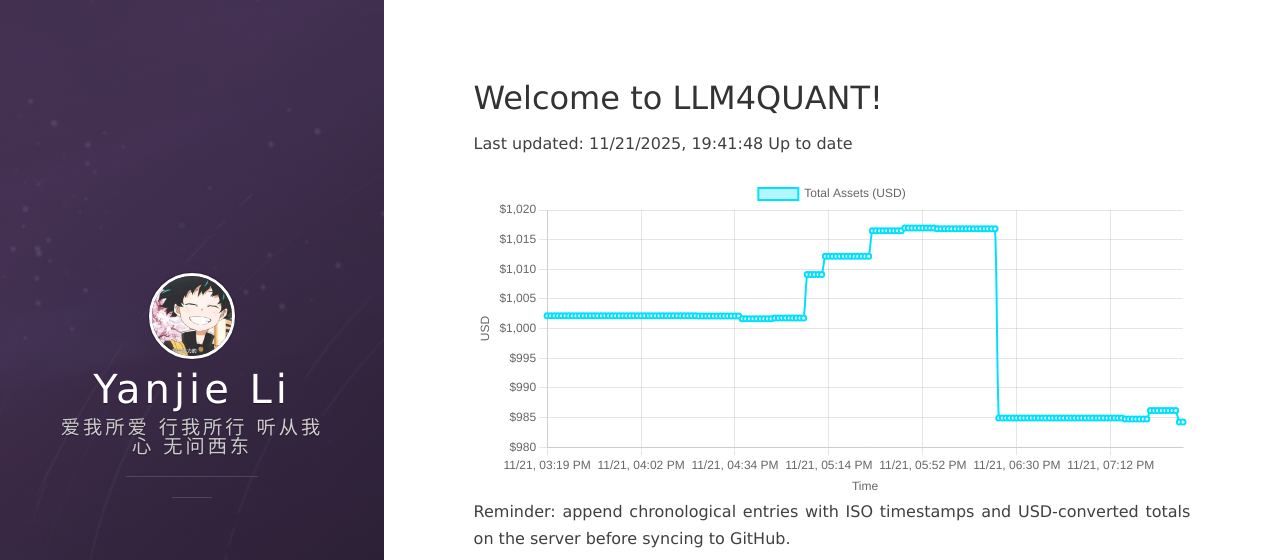
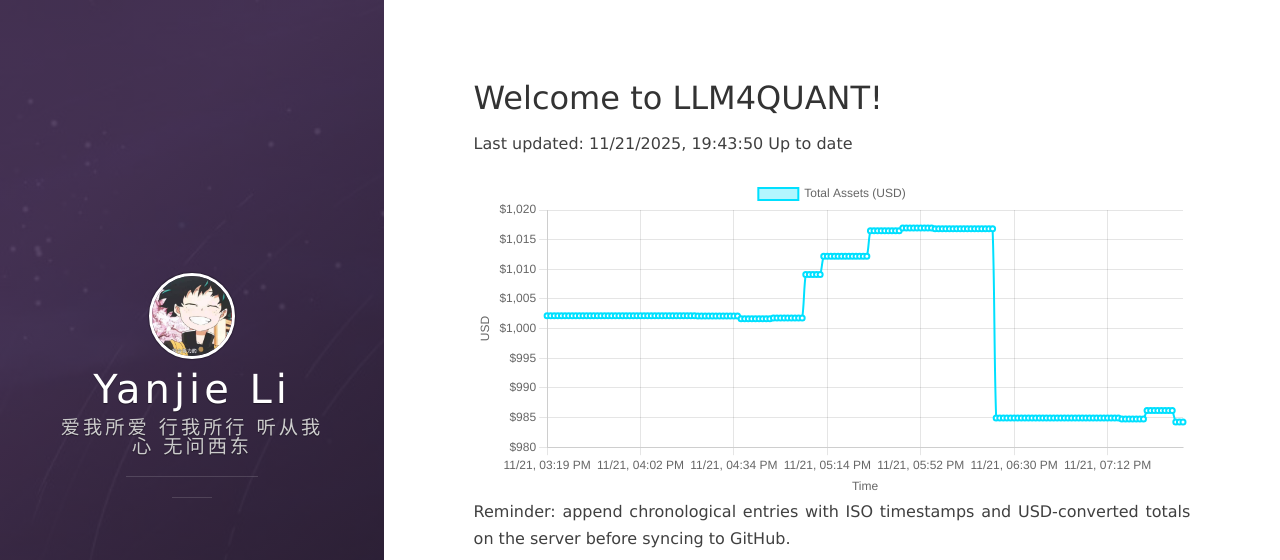
Before and after one commit to leeyegy/leeyegy.github.io, a Jekyll site: the page built from live-trading.html, in a window 1280 px wide and 1000 px high. Shown: the top 560 px of the window. Built offline with Jekyll 4.4.1, drawn with Linux system fonts in a browser that asks for light colours; nearby versions of some CDN libraries.

Commit message:
AccountMonitor: update balance history 2025-11-22T03:43:50+08:00

```diff
--- a/assets/data/binance/balance-history.json
+++ b/assets/data/binance/balance-history.json
@@ -1,5 +1,5 @@
 {
-  "generatedAt": "2025-11-22T03:41:48+08:00",
+  "generatedAt": "2025-11-22T03:43:50+08:00",
   "asset": "total_usd_value",
   "history": [
     {
@@ -709,6 +709,10 @@
     {
       "timestamp": "2025-11-22T03:41:48+08:00",
       "totalUsd": 984.22878225
+    },
+    {
+      "timestamp": "2025-11-22T03:43:50+08:00",
+      "totalUsd": 984.22878225
     }
   ]
 }
```
